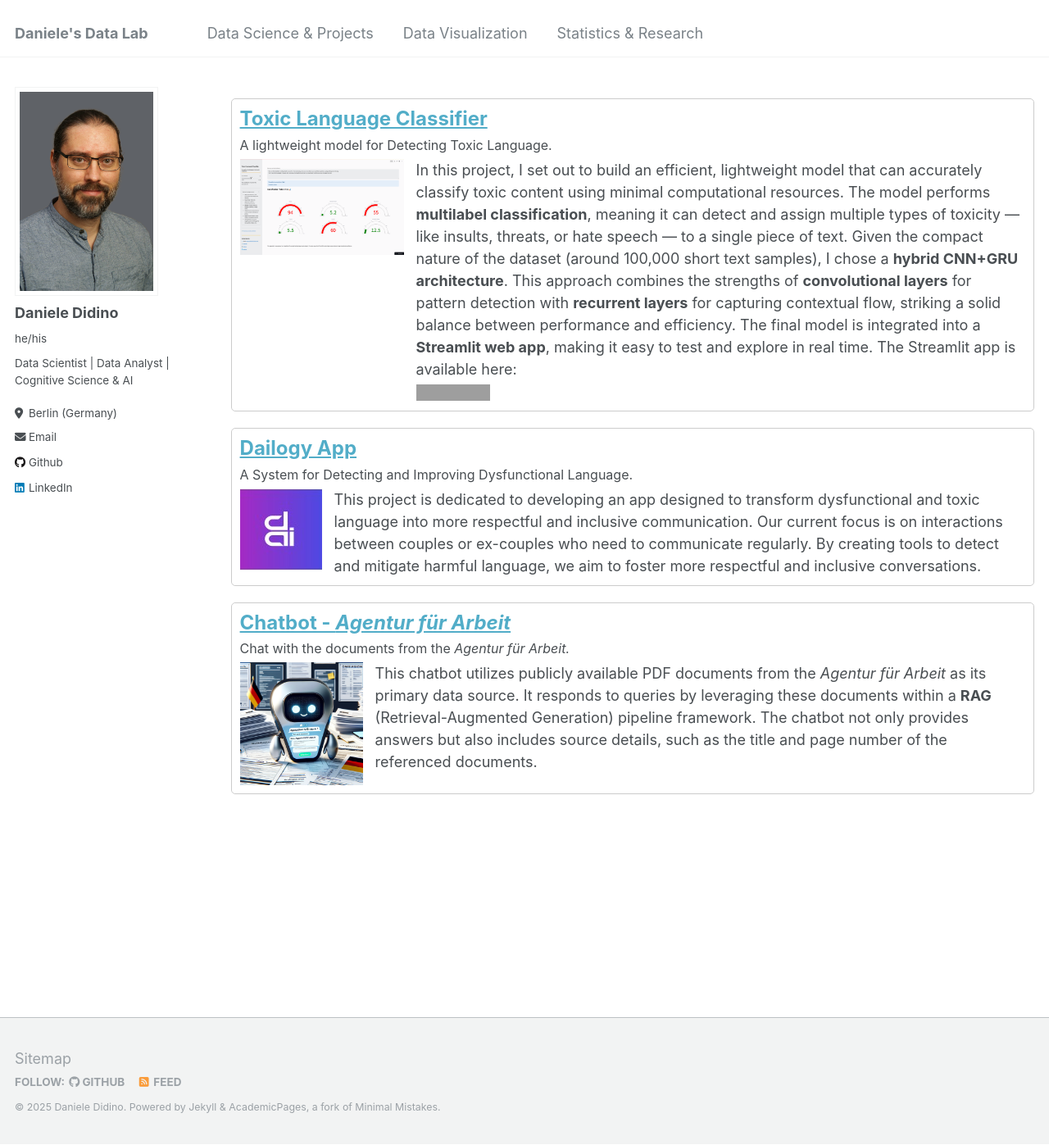
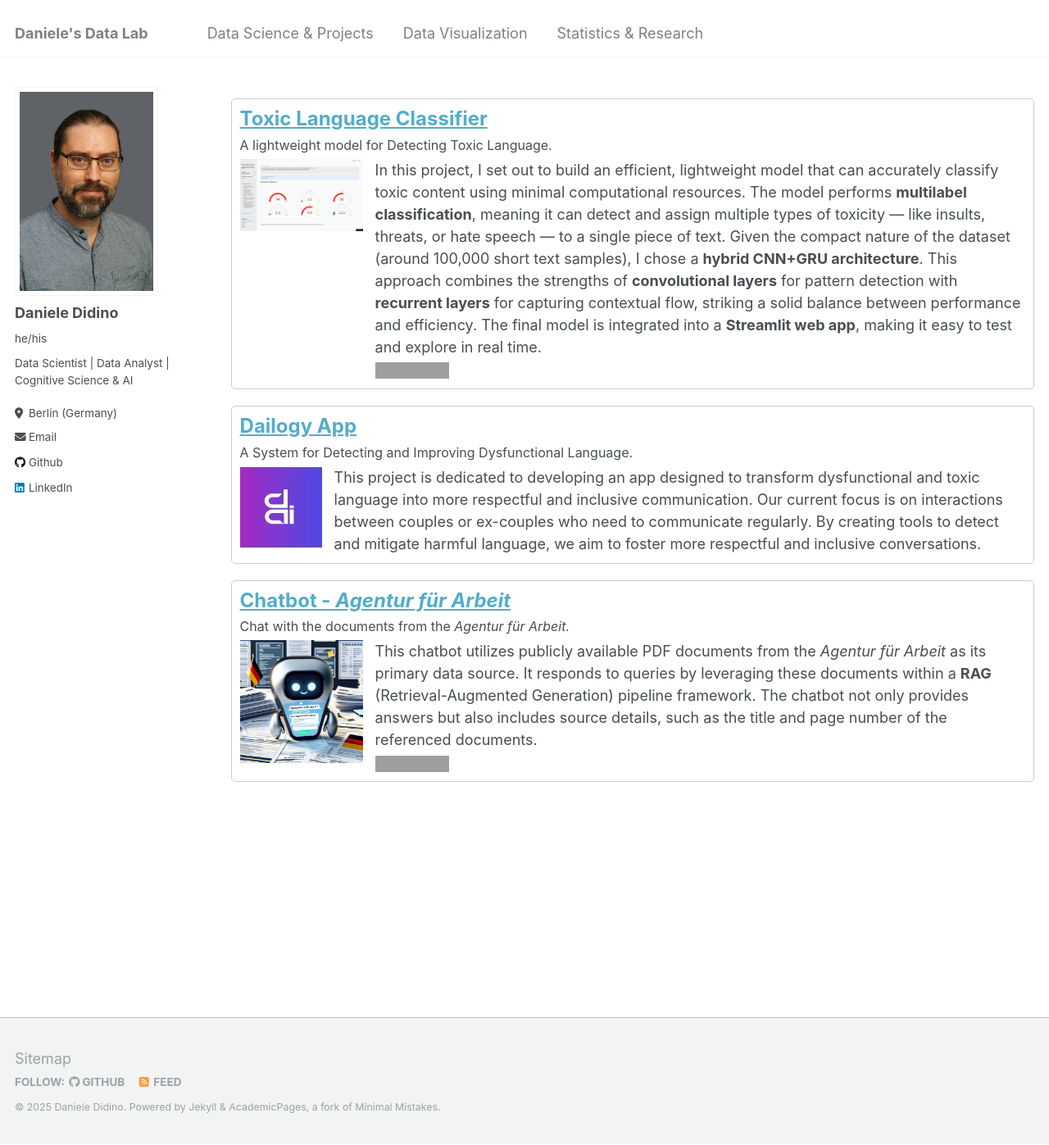
Before and after one commit to DanieleDidino/DanieleDidino.github.io, a Jekyll site: the page built from _pages/data_proj.html, in a window 1280 px wide and 1397 px high. Shown: the whole window at 82% size. Built offline with Jekyll 4.4.1, drawn with Linux system fonts in a browser that asks for light colours; grey boxes are pictures that could not be loaded.

Commit message:
resize all imgs

```diff
--- a/_pages/data_proj.html
+++ b/_pages/data_proj.html
@@ -40,7 +40,7 @@
       align-items: flex-start;
   }
   .project-body img {
-      /* max-width: 150px; */  /* 150px */
+      /* max-width: 150px; */
       margin-right: 15px;
   }
   .project-body p {
@@ -69,7 +69,7 @@
   </h2>
   <p class="project-description">A lightweight model for Detecting Toxic Language.</p>
   <div class="project-body">
-      <img src="/images/streamlit_tox_clf_screenshot.png" alt="Streamlit Tox-clf Screenshot" width="200">
+      <img src="/images/streamlit_tox_clf_screenshot.png" alt="Streamlit Tox-clf Screenshot" width="150">
       <p>
         In this project, I set out to build an efficient, lightweight model that can accurately classify
         toxic content using minimal computational resources. The model performs <b>multilabel classification</b>,
@@ -78,7 +78,7 @@
         I chose a <b>hybrid CNN+GRU architecture</b>. This approach combines the strengths of <b>convolutional layers</b>
         for pattern detection with <b>recurrent layers</b> for capturing contextual flow, striking a solid balance
         between performance and efficiency. The final model is integrated into a <b>Streamlit web app</b>, making
-        it easy to test and explore in real time. The Streamlit app is available here:<br>
+        it easy to test and explore in real time. <br>
         <a href="https://h79wmnxbmimkvqem9wnwp2.streamlit.app/"><img src="https://static.streamlit.io/badges/streamlit_badge_black_white.svg"></a>
       </p>
   </div>
@@ -91,7 +91,7 @@
   </h2>
   <p class="project-description">A System for Detecting and Improving Dysfunctional Language.</p>
   <div class="project-body">
-      <img src="/images/dailogy_logo.jpg" alt="Dailogy Logo" width="130">
+      <img src="/images/dailogy_logo.jpg" alt="Dailogy Logo" width="150">
       <p>
         This project is dedicated to developing an app designed to transform dysfunctional and toxic
         language into more respectful and inclusive communication. Our current focus is on interactions
@@ -113,7 +113,8 @@
         This chatbot utilizes publicly available PDF documents from the <i>Agentur für Arbeit</i> as  its primary
         data source. It responds to queries by leveraging these documents within a <b>RAG</b> (Retrieval-Augmented Generation)
         pipeline framework. The chatbot not only provides answers but also includes source details, such as the title
-        and page number of the referenced documents.
+        and page number of the referenced documents. <br>
+        <a href="https://chatbotafa-dgzurhjau4dm3ofd9ezzmk.streamlit.app/"><img src="https://static.streamlit.io/badges/streamlit_badge_black_white.svg"></a>
       </p>
   </div>
 </div>
```
